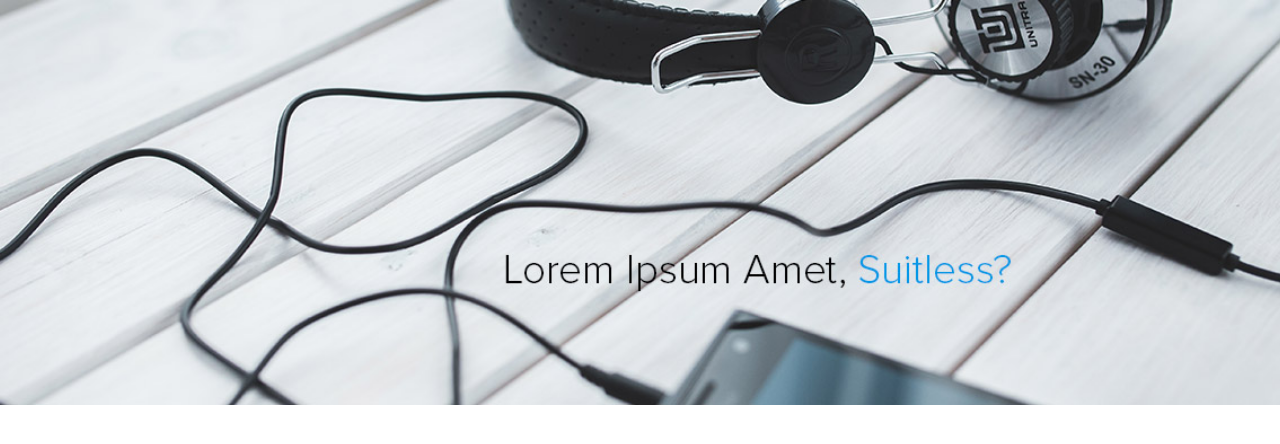
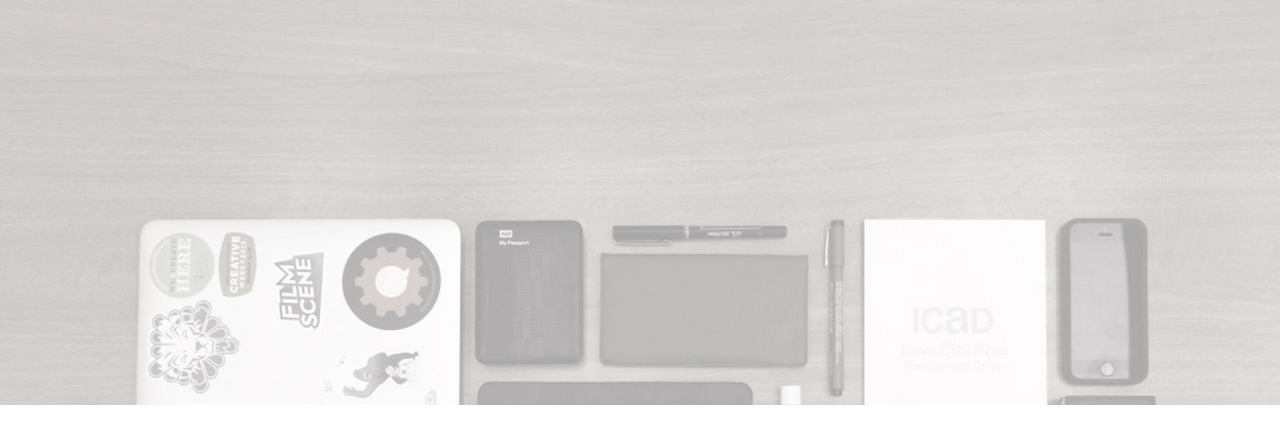
Before and after one commit to flanban/redolent-octo-kumquat, a Jekyll site: the page built from about/index.html, in a window 1280 px wide and 900 px high. Shown: the top 444 px of the window. Built offline with Jekyll 4.4.1, drawn with Linux system fonts in a browser that asks for light colours.

Commit message:
change up about hero

```diff
--- a/_sass/_about.scss
+++ b/_sass/_about.scss
@@ -1,4 +1,6 @@
 .about-1 {
+  height:100vh;
+  width:100%;
   background-image:url('http://flanban.github.io/redolent-octo-kumquat/images/about-1.jpg');
   background-size: cover;
   background-position: center;
--- a/about/index.html
+++ b/about/index.html
@@ -2,7 +2,7 @@
 layout: default
 ---
 
-<section class='layout-fp-45 about-1 hero'>
+<section class='about-1'>
 
 </section>
 
```
Also changed, not shown: images/about-1.jpg.
